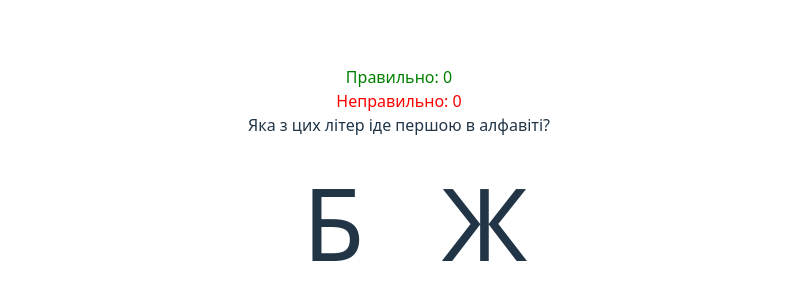
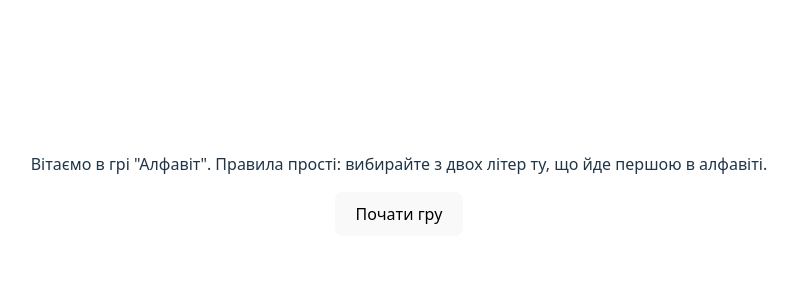
Before and after one commit to RoBINZone/alphabet, a React (Vite) app: page / in a window 1280 px wide. Shown: the part 214-514 px from the top of the page, without its empty margins (241-1038 px from the left). Built offline with nearby package versions, Linux system fonts and the light colour scheme.

Commit message:
Add welcome screen
* added initial WelcomeScreen

* refactoring: added Gameplay screen

* import fix

* added some configuration changes to build directly into docs folder

---------

Co-authored-by: Rohovych Family <rohovych.family@gmail.com>

```diff
--- a/package.json
+++ b/package.json
@@ -6,6 +6,7 @@
   "scripts": {
     "dev": "vite",
     "build": "vite build",
+    "build:docs": "npm run build && cp -R ./dist ./docs",
     "lint": "eslint .",
     "preview": "vite preview"
   },
--- a/src/App.jsx
+++ b/src/App.jsx
@@ -1,46 +1,20 @@
-import { useState, useEffect } from 'react'
+import { useState } from 'react'
+import {WelcomeScreen} from './components/WelcomeScreen'
+import {GameplayScreen} from './components/GameplayScreen'
 import './App.css'
 
+
 function App() {
-  const [correctCount, setCorrectCount] = useState(0)
-  const [incorrectCount, setIncorrectCount] = useState(0)
-  const letters = 'АБВГҐДЕЄЖЗИІЇЙКЛМНОПРСТУФХЦЧШЩЬЮЯ';
-  const [selectedLettersIndexes, setSelectedLettersIndexes] = useState([])
-
-  function get2RandomLetters() {
-    const randomIndex = Math.floor(Math.random() * letters.length)
-    const randomIndex2 = (randomIndex + Math.floor(Math.random() * (letters.length - 1))) % letters.length
-    setSelectedLettersIndexes([randomIndex, randomIndex2])
-  }
-
-  function checkAnswer(clickedLetterIndex) {
-    if (clickedLetterIndex === 0 && selectedLettersIndexes[0] <= selectedLettersIndexes[1] ) {
-      setCorrectCount(correctCount + 1)
-    } else if (clickedLetterIndex === 1 && selectedLettersIndexes[0] >= selectedLettersIndexes[1]) {
-      setCorrectCount(correctCount + 1)
-    } else {
-      setIncorrectCount(incorrectCount + 1)
-    }
-    get2RandomLetters()
-  }
-
-  useEffect(() => {
-    get2RandomLetters()
-  }, [])
+  const [screen, setScreen] = useState("WELCOME");
 
   return (
     <>
-    <div className="counter">
-      <div>
-        <div className='correct'>Правильно: {correctCount}</div>
-        <div className='incorrect'>Неправильно: {incorrectCount}</div>
-      </div>
-    </div>
-      <div>Яка з цих літер іде першою в алфавіті?</div>
-      <div className="container">
-        <div className="letter" onClick={() => checkAnswer(0)}>{letters[selectedLettersIndexes[0]]}</div>
-        <div className="letter" onClick={() => checkAnswer(1)}>{letters[selectedLettersIndexes[1]]}</div>
-      </div>
+      {
+        screen === "WELCOME" && <WelcomeScreen onStartGame={() => setScreen("GAMEPLAY")} />
+      }
+      {
+        screen === "GAMEPLAY" && <GameplayScreen />
+      }
     </>
   )
 }
--- /dev/null
+++ b/src/components/GameplayScreen.jsx
@@ -0,0 +1,45 @@
+import { useState, useEffect } from 'react'
+
+export const GameplayScreen = () => {
+    const [correctCount, setCorrectCount] = useState(0)
+    const [incorrectCount, setIncorrectCount] = useState(0)
+    const letters = 'АБВГҐДЕЄЖЗИІЇЙКЛМНОПРСТУФХЦЧШЩЬЮЯ';
+    const [selectedLettersIndexes, setSelectedLettersIndexes] = useState([])
+
+    function get2RandomLetters() {
+        const randomIndex = Math.floor(Math.random() * letters.length)
+        const randomIndex2 = (randomIndex + Math.floor(Math.random() * (letters.length - 1))) % letters.length
+        setSelectedLettersIndexes([randomIndex, randomIndex2])
+    }
+
+    function checkAnswer(clickedLetterIndex) {
+        if (clickedLetterIndex === 0 && selectedLettersIndexes[0] <= selectedLettersIndexes[1]) {
+            setCorrectCount(correctCount + 1)
+        } else if (clickedLetterIndex === 1 && selectedLettersIndexes[0] >= selectedLettersIndexes[1]) {
+            setCorrectCount(correctCount + 1)
+        } else {
+            setIncorrectCount(incorrectCount + 1)
+        }
+        get2RandomLetters()
+    }
+
+    useEffect(() => {
+        get2RandomLetters()
+    }, [])
+
+    return (
+        <>
+            <div className="counter">
+                <div>
+                    <div className='correct'>Правильно: {correctCount}</div>
+                    <div className='incorrect'>Неправильно: {incorrectCount}</div>
+                </div>
+            </div>
+            <div>Яка з цих літер іде першою в алфавіті?</div>
+            <div className="container">
+                <div className="letter" onClick={() => checkAnswer(0)}>{letters[selectedLettersIndexes[0]]}</div>
+                <div className="letter" onClick={() => checkAnswer(1)}>{letters[selectedLettersIndexes[1]]}</div>
+            </div>
+        </>
+    )
+}
--- /dev/null
+++ b/src/components/WelcomeScreen.jsx
@@ -0,0 +1,8 @@
+export const WelcomeScreen = ({
+  onStartGame
+}) => {
+  return <div>
+    <p>Вітаємо в грі "Алфавіт". Правила прості: вибирайте з двох літер ту, що йде першою в алфавіті.</p>
+    <button onClick={onStartGame}>Почати гру</button>
+  </div>;
+}
--- a/vite.config.js
+++ b/vite.config.js
@@ -4,6 +4,11 @@ import react from '@vitejs/plugin-react'
 // https://vite.dev/config/
 export default defineConfig({
   plugins: [react()],
+  base: './',
+  build: {
+    outDir: 'docs',
+    emptyOutDir: true,
+  },
   server: {
     host: '0.0.0.0',
     port: 3000,
```
Also changed, not shown: 7 other files (tests, documents, lock files or other folders).
